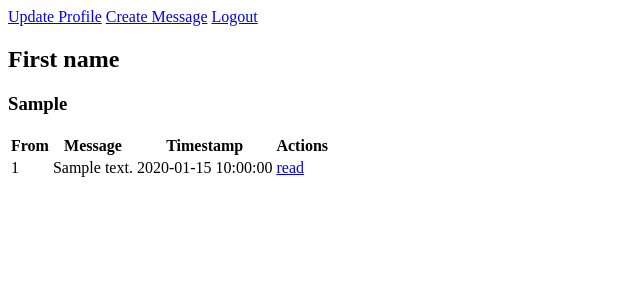
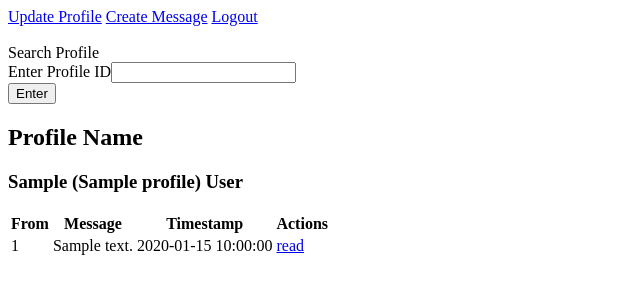
Before and after one commit to NatalieMulodjanov/Assignment_2_Ecom_Natalie_Eric, a PHP site: a page that uses app/views/Profile/wall.php in a window 1280 px wide. Shown: the top 300 px of the page, without its empty margins (0-640 px from the left). Run offline with PHP 8.4, Linux system fonts and the light colour scheme; the visitor is signed in with stand-in values (Sample User, id 1); tables that the repository leaves empty hold one stand-in row (values such as "Sample post"); some libraries are stand-ins or nearby versions.

Commit message:
Show Profile in wall

```diff
--- a/app/views/Profile/wall.php
+++ b/app/views/Profile/wall.php
@@ -6,13 +6,19 @@
 
 <a href="<?=BASE?>Profile/update">Update Profile</a>
 <a href="<?=BASE?>Message/create/$data[profile]">Create Message</a>
-<a href="<?=BASE?>User/logout">Logout</a>
+<a href="<?=BASE?>User/logout">Logout</a><br><br>
+
+<a>Search Profile</a>
+<form action="" method ="post">
+    <label>Enter Profile ID</label><input type="text" name="profile_id"> <br>
+    <input type="submit" name='action' value='Enter'>
+</form>
 
 <body>
-	<h2>First name</h2>
+	<h2>Profile Name</h2>
 	<?php
 		$profile = $data['profile'];
-		echo "<h3>$profile->first_name</h3>";
+		echo "<h3>$profile->first_name ($profile->middle_name) $profile->last_name</h3>";
 	?>
 
 <table>
```
